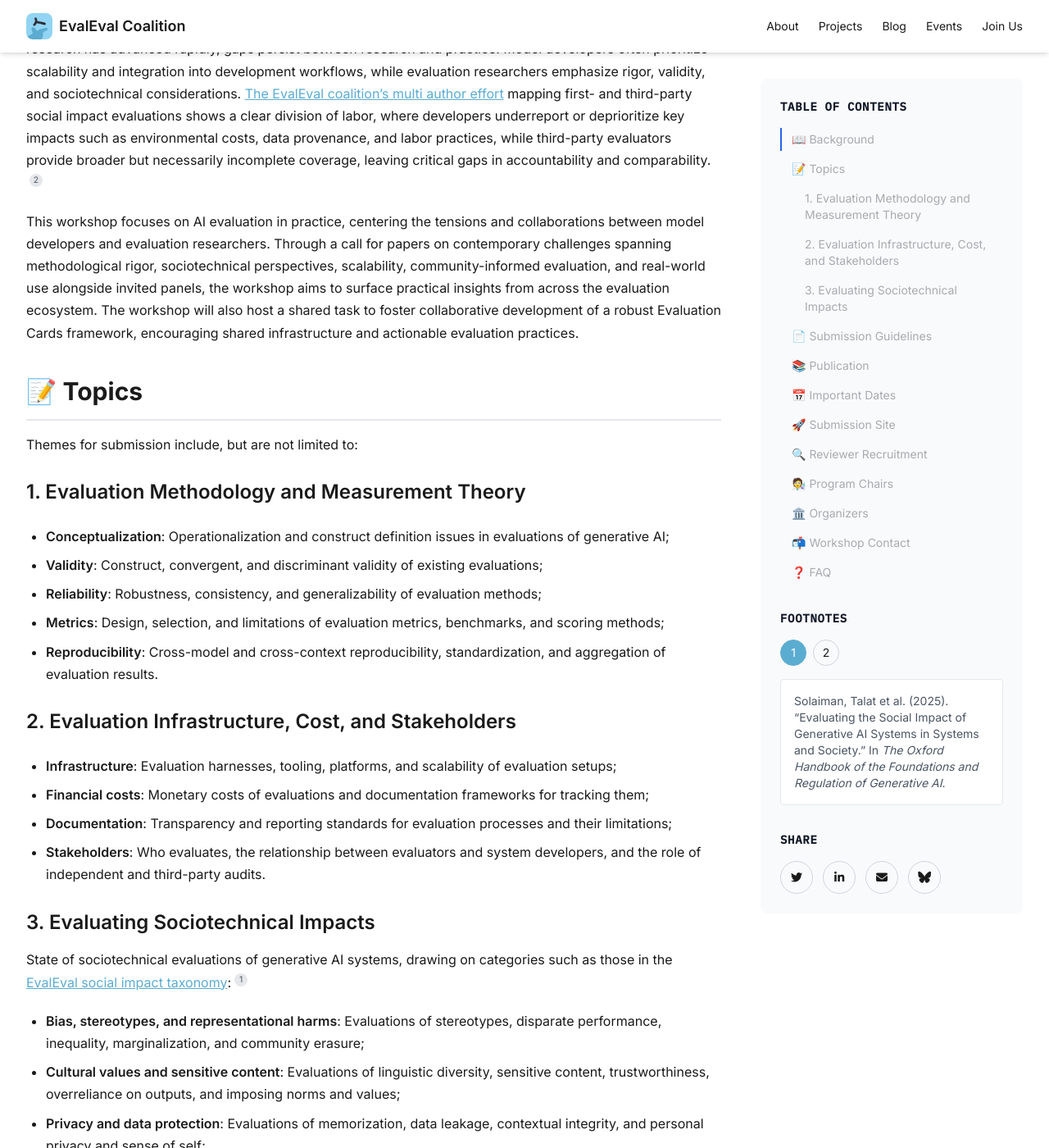
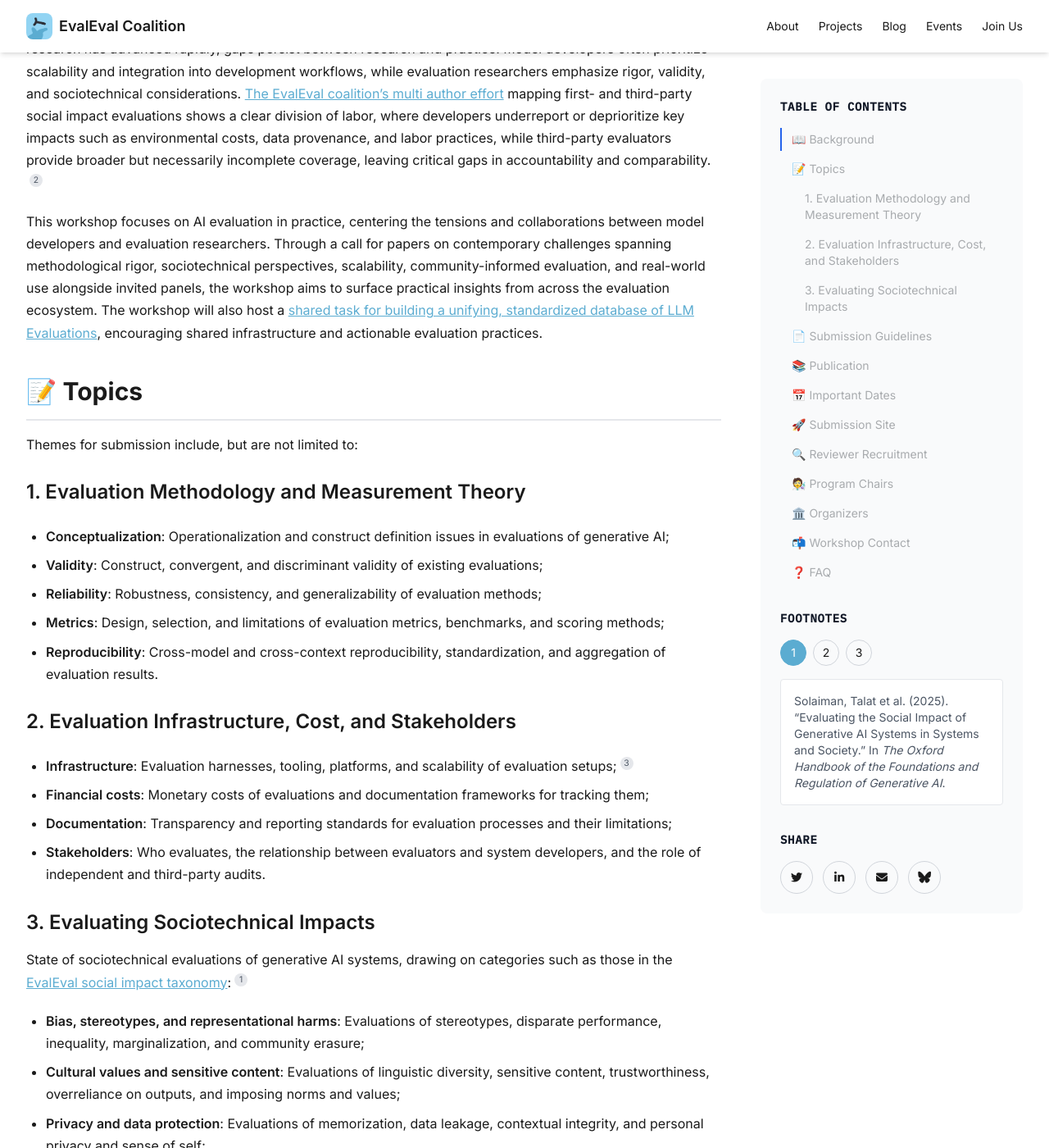
Before and after one commit to evaleval/evaleval.github.io, a Jekyll site: the page built from _events/2026-acl-workshop.md, in a window 1280 px wide and 1400 px high, scrolled down 425 px. Shown: the whole window at 82% size. Built offline with Jekyll 4.4.1, drawn with Linux system fonts in a browser that asks for light colours; nearby versions of some CDN libraries.

Commit message:
update workshop call

```diff
--- a/_events/2026-acl-workshop.md
+++ b/_events/2026-acl-workshop.md
@@ -16,7 +16,7 @@ description:  |
 ## 📖 Background
 As Generative AI systems are increasingly integrated into real-world products and decision-making pipelines, evaluation has become a central yet challenging component of responsible AI development.[^1] While evaluation research has advanced rapidly, gaps persist between research and practice: model developers often prioritize scalability and integration into development workflows, while evaluation researchers emphasize rigor, validity, and sociotechnical considerations. [The EvalEval coalition's multi author effort](https://arxiv.org/abs/2511.05613) mapping first- and third-party social impact evaluations shows a clear division of labor, where developers underreport or deprioritize key impacts such as environmental costs, data provenance, and labor practices, while third-party evaluators provide broader but necessarily incomplete coverage, leaving critical gaps in accountability and comparability.[^2]
 
-This workshop focuses on AI evaluation in practice, centering the tensions and collaborations between model developers and evaluation researchers. Through a call for papers on contemporary challenges spanning methodological rigor, sociotechnical perspectives, scalability, community-informed evaluation, and real-world use alongside invited panels, the workshop aims to surface practical insights from across the evaluation ecosystem. The workshop will also host a shared task to foster collaborative development of a robust Evaluation Cards framework, encouraging shared infrastructure and actionable evaluation practices.
+This workshop focuses on AI evaluation in practice, centering the tensions and collaborations between model developers and evaluation researchers. Through a call for papers on contemporary challenges spanning methodological rigor, sociotechnical perspectives, scalability, community-informed evaluation, and real-world use alongside invited panels, the workshop aims to surface practical insights from across the evaluation ecosystem. The workshop will also host a [shared task for building a unifying, standardized database of LLM Evaluations](https://evalevalai.com/events/shared-task-every-eval-ever/), encouraging shared infrastructure and actionable evaluation practices.
 
 ## 📝 Topics
 
@@ -32,7 +32,7 @@ Themes for submission include, but are not limited to:
 
 ### 2. Evaluation Infrastructure, Cost, and Stakeholders
 
-* **Infrastructure**: Evaluation harnesses, tooling, platforms, and scalability of evaluation setups;
+* **Infrastructure**: Evaluation harnesses, tooling, platforms, and scalability of evaluation setups;[^3]
 * **Financial costs**: Monetary costs of evaluations and documentation frameworks for tracking them;
 * **Documentation**: Transparency and reporting standards for evaluation processes and their limitations;
 * **Stakeholders**: Who evaluates, the relationship between evaluators and system developers, and the role of independent and third-party audits.
@@ -125,3 +125,4 @@ We had great success with positions at our last NeurIPS workshop! For instance,
 
 [^1]: Solaiman, Talat et al. (2025). "Evaluating the Social Impact of Generative AI Systems in Systems and Society." In *The Oxford Handbook of the Foundations and Regulation of Generative AI*.
 [^2]: Reuel, Ghosh, Chim et al. (2025). "Who Evaluates AI's Social Impacts? Mapping Coverage and Gaps in First and Third Party Evaluations." Preprint.
+[^3]: [ACL Shared Task](https://evalevalai.com/events/shared-task-every-eval-ever/)
```
